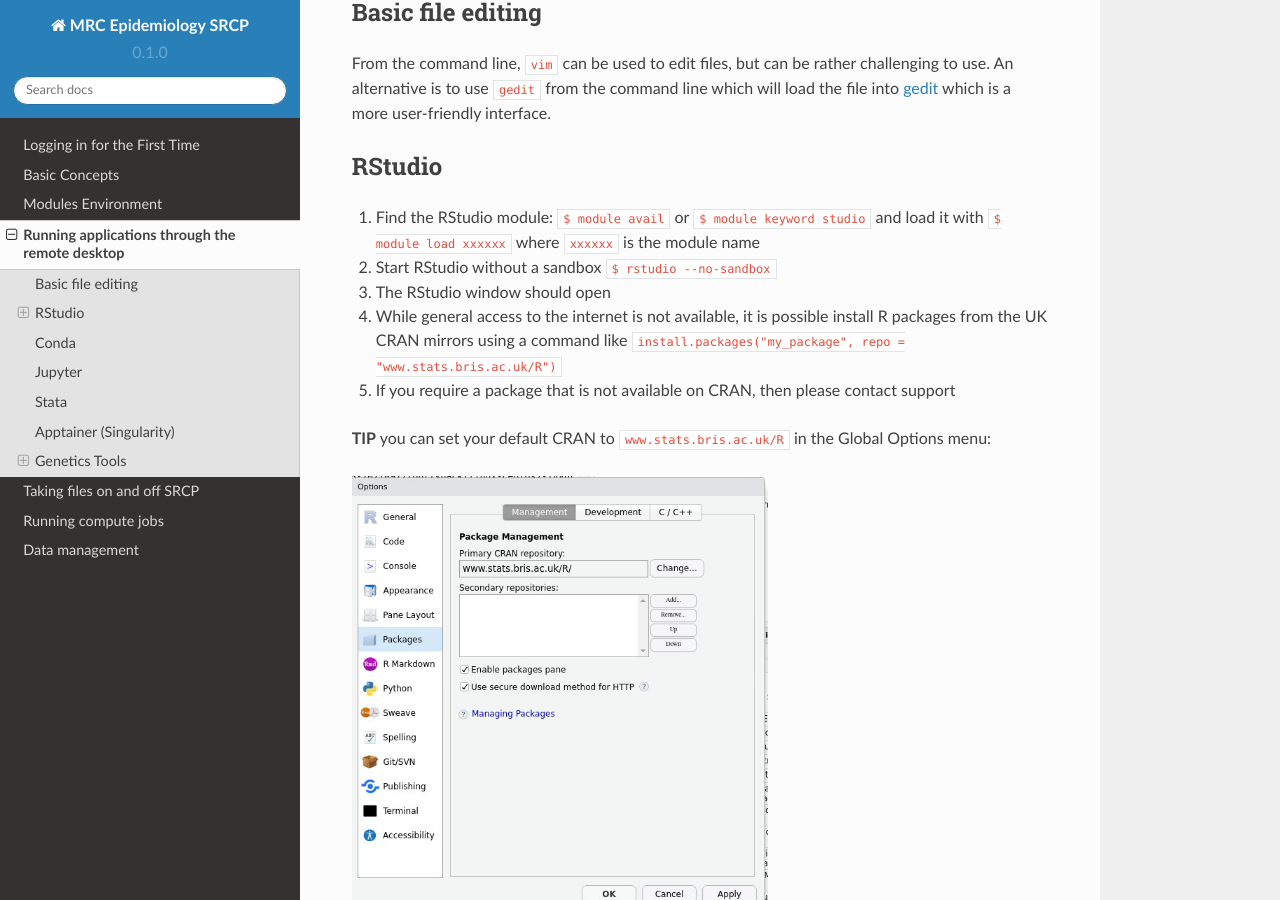
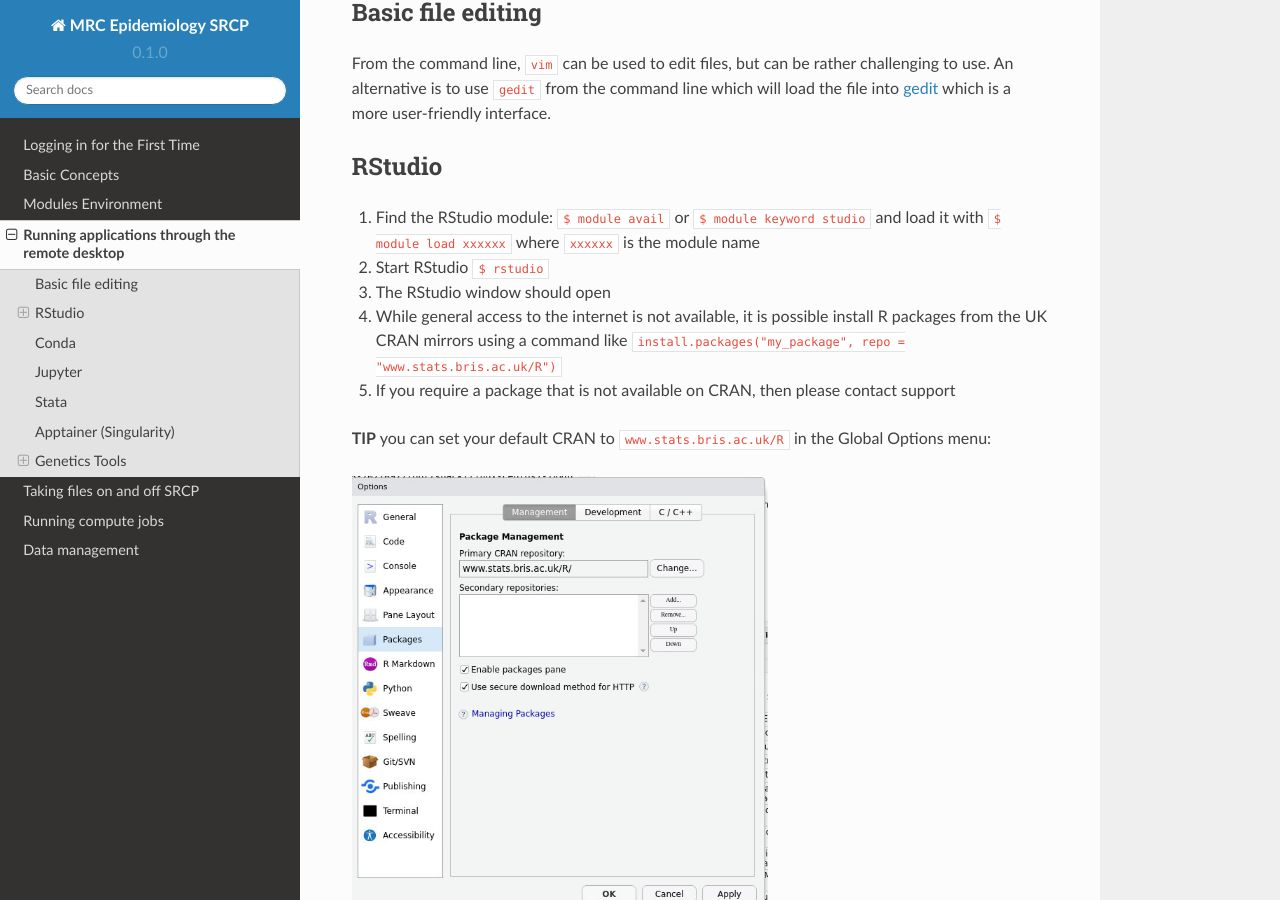
Before and after one commit to epi-analysis/SRCP_docs, a Sphinx documentation site: the page built from docs/source/03-Running-applications-through-the-remote-desktop.rst, in a window 1280 px wide and 900 px high, scrolled down 452 px. Built offline with Sphinx 7.4.7 and the Read the Docs theme 2.0.0, drawn with Linux system fonts in a browser that asks for light colours.

Commit message:
Update 03-Running-applications-through-the-remote-desktop.rst

```diff
--- a/docs/source/03-Running-applications-through-the-remote-desktop.rst
+++ b/docs/source/03-Running-applications-through-the-remote-desktop.rst
@@ -13,7 +13,7 @@
 -------
 
 1. Find the RStudio module: ``$ module avail`` or ``$ module keyword studio`` and load it with ``$ module load xxxxxx`` where ``xxxxxx`` is the module name
-2. Start RStudio without a sandbox ``$ rstudio --no-sandbox``
+2. Start RStudio ``$ rstudio``
 3. The RStudio window should open
 4. While general access to the internet is not available, it is possible install R packages from the UK CRAN mirrors using a command like ``install.packages("my_package", repo = "www.stats.bris.ac.uk/R")``
 5. If you require a package that is not available on CRAN, then please contact support
```
